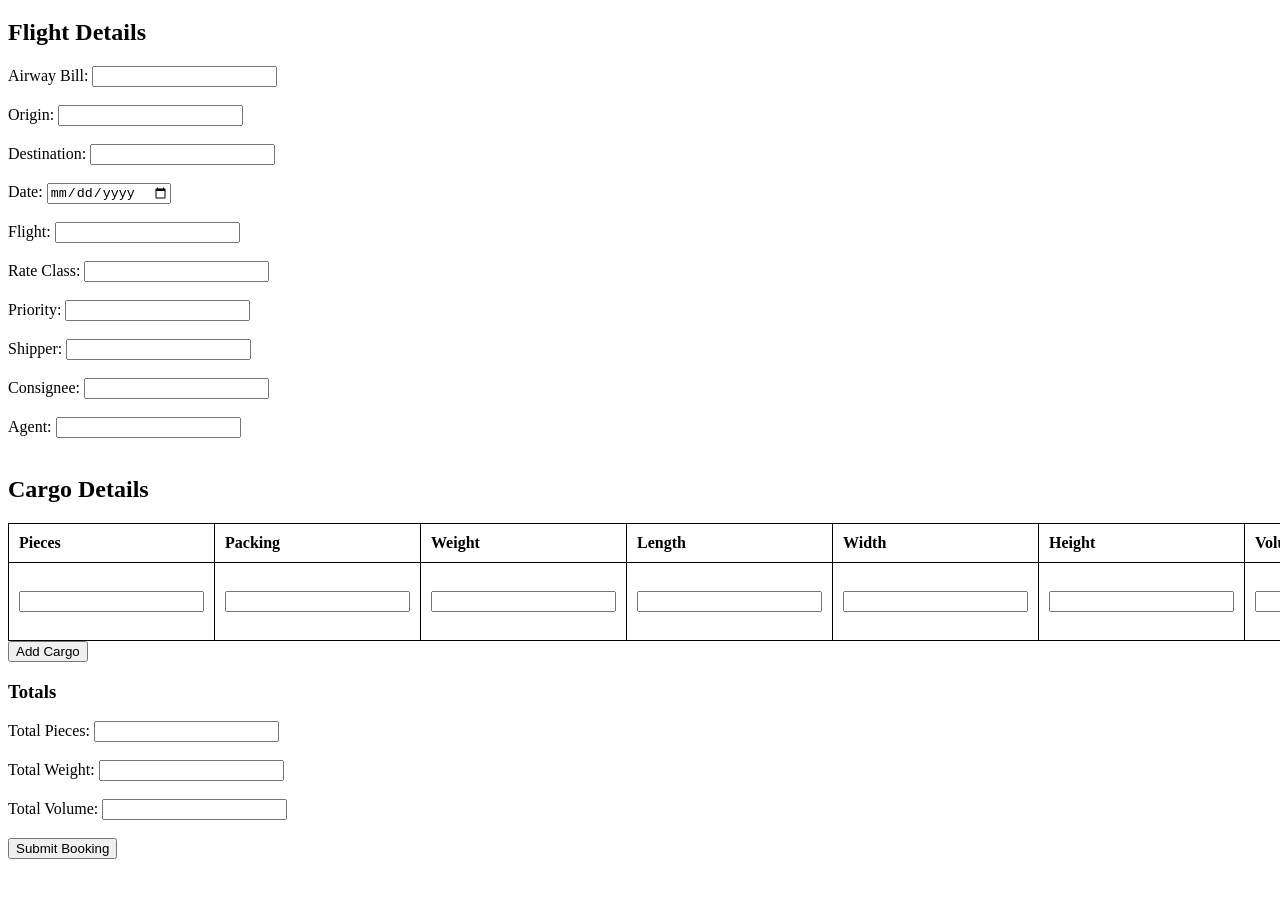
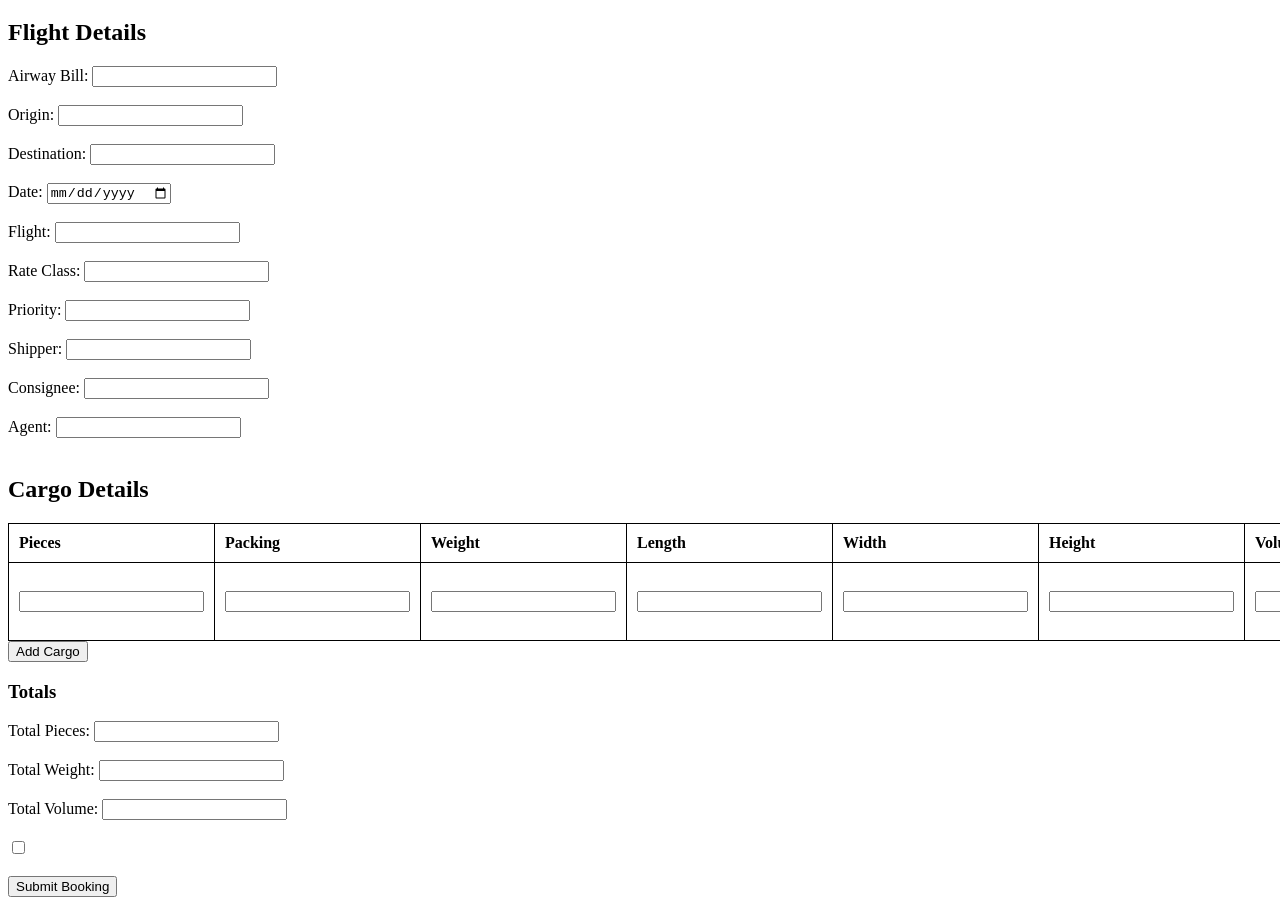
Before and after one commit to Heernandez/Tracking-Booking, a website: page cliente/prod/booking.html in a window 1280 px wide. Shown: the part 90-995 px from the top of the page. Before the commit the page ends 957 px from the top, so only its background shows below. Drawn offline with Linux system fonts and the light colour scheme.

Commit message:
ajuste en cliente

```diff
--- a/cliente/prod/booking.html
+++ b/cliente/prod/booking.html
@@ -100,7 +100,7 @@
 
     <label for="totalVolume">Total Volume:</label>
     <input type="number" id="totalVolume" step="0.01" readonly><br><br>
-
+    <input type="checkbox" id="sendEmail" name="sendEmail"><br><br>
     <button type="submit">Submit Booking</button>
 </form>
 
```
